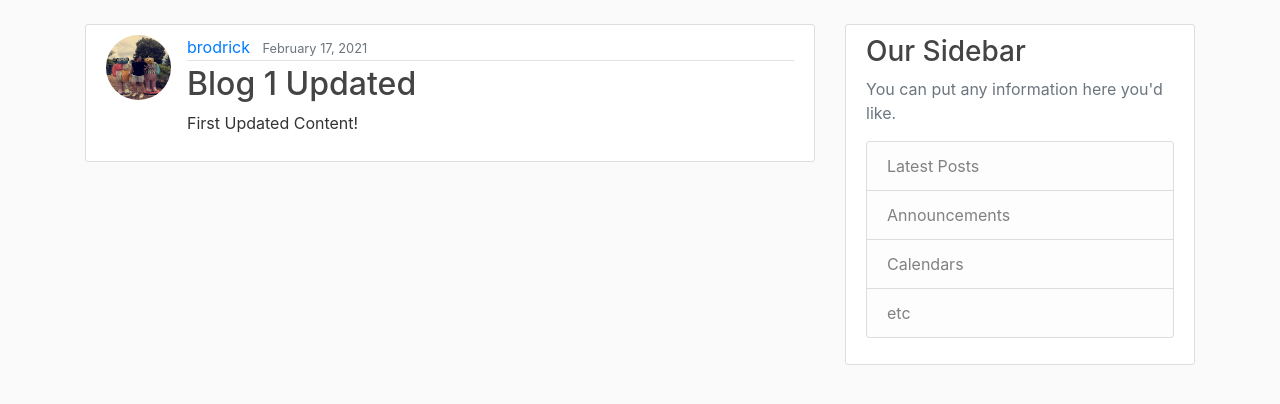
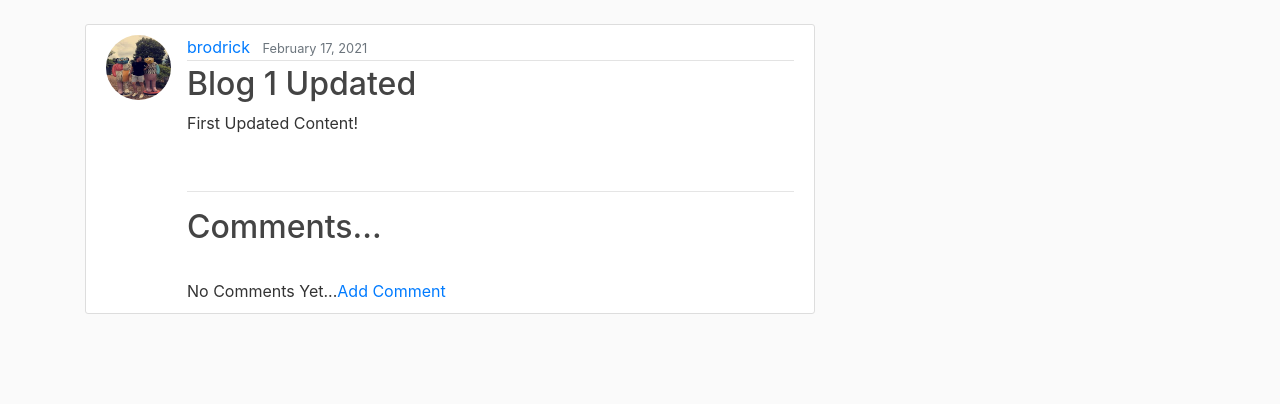
Before and after one commit to brodrickgeorge/Skate-Spot-Django, a Django app: page /post/1/ in a window 1280 px wide. Shown: the part 56-460 px from the top of the page. Run offline with Django 3.2, Linux system fonts and the light colour scheme; data comes from the database, SQL or seed files in the repository; both versions use the stored data as it was after the commit; some libraries are stand-ins or nearby versions.

Commit message:
added comments

```diff
--- a/blog/admin.py
+++ b/blog/admin.py
@@ -1,4 +1,5 @@
 from django.contrib import admin
-from .models import Post
+from .models import Post, Comment
 
 admin.site.register(Post)
+admin.site.register(Comment)
--- a/blog/models.py
+++ b/blog/models.py
@@ -11,9 +11,19 @@ class Post(models.Model):
     author = models.ForeignKey(User, on_delete=models.CASCADE)
     image = models.ImageField(default='default.jpg', upload_to='blog_images')
 
-
     def __str__(self):
         return self.title
 
     def get_absolute_url(self):
         return reverse("post-detail", kwargs={"pk": self.pk})
+
+
+class Comment(models.Model):
+    post = models.ForeignKey(
+        Post, related_name='comments', on_delete=models.CASCADE)
+    name = models.CharField(max_length=255)
+    body = models.TextField()
+    date_added = models.DateTimeField(default=timezone.now)
+
+    def __str__(self):
+        return '%s - %s' % (self.post.title, self.name)
--- a/blog/templates/blog/base.html
+++ b/blog/templates/blog/base.html
@@ -73,19 +73,6 @@
       {% endif %}
       {% block content %}{% endblock %}
     </div>
-    <div class="col-md-4">
-      <div class="content-section">
-        <h3>Our Sidebar</h3>
-        <p class='text-muted'>You can put any information here you'd like.
-          <ul class="list-group">
-            <li class="list-group-item list-group-item-light">Latest Posts</li>
-            <li class="list-group-item list-group-item-light">Announcements</li>
-            <li class="list-group-item list-group-item-light">Calendars</li>
-            <li class="list-group-item list-group-item-light">etc</li>
-          </ul>
-        </p>
-      </div>
-    </div>
   </div>
 </main>
 
--- a/blog/templates/blog/post_detail.html
+++ b/blog/templates/blog/post_detail.html
@@ -36,6 +36,28 @@
     />
     {% endif %}
     <p class="article-content">{{ object.content }}</p>
+    <br/>
+    <hr>
+    <h2>Comments...</h2>
+    <br/>
+    {% if not post.comments.all %}
+      No Comments Yet...<a href="{% url 'add-comment' object.pk %}">Add Comment</a>
+      {% else %}
+      <a href="{% url 'add-comment' object.pk %}" >Add Comment</a>
+      <br/><br/>
+      {% for comment in post.comments.all %}
+      <strong>
+        {{comment.name}} - {{comment.date_added|date:"F d, Y" }}
+      </strong>
+      <br/>
+      {{comment.body}}
+      <br/><br/>
+      <hr>
+      {% endfor %}
+
+    {% endif %}
+
+
   </div>
 </article>
 {% endblock content %}
--- a/blog/urls.py
+++ b/blog/urls.py
@@ -4,7 +4,8 @@ from .views import (PostListView,
                     PostCreateView,
                     PostUpdateView,
                     PostDeleteView,
-                    UserPostListView)
+                    UserPostListView,
+                    AddCommentView)
 from . import views
 
 urlpatterns = [
@@ -13,6 +14,7 @@ urlpatterns = [
     path('post/<int:pk>/', PostDetailView.as_view(), name='post-detail'),
     path('post/new/', PostCreateView.as_view(), name='post-create'),
     path('post/<int:pk>/update/', PostUpdateView.as_view(), name='post-update'),
+    path('post/<int:pk>/comment/', AddCommentView.as_view(), name='add-comment'),
     path('post/<int:pk>/delete/', PostDeleteView.as_view(), name='post-delete'),
     path('about/', views.about, name='blog-about'),
 ]
--- a/blog/views.py
+++ b/blog/views.py
@@ -5,8 +5,9 @@ from django.views.generic import (ListView,
                                   DetailView,
                                   CreateView,
                                   UpdateView,
-                                  DeleteView)
-from .models import Post
+                                  DeleteView,
+                                  )
+from .models import Post, Comment
 
 
 def home(request):
@@ -74,5 +75,17 @@ class PostDeleteView(LoginRequiredMixin, UserPassesTestMixin, DeleteView):
         return False
 
 
+class AddCommentView(LoginRequiredMixin, CreateView):
+    model = Comment
+    template_name = 'blog/add_comment.html'
+    fields = ['body']
+    success_url = '/'
+
+    def form_valid(self, form):
+        form.instance.post_id = self.kwargs['pk']
+        form.instance.name = self.request.user.username
+        return super().form_valid(form)
+
+
 def about(request):
     return render(request, 'blog/about.html', {'title': 'About'})
```
Also changed, not shown: blog/templates/blog/add_comment.html (added, +14 -0 lines), blog/migrations/0003_comment.py (added), blog/templates/blog/home.html (line endings or trailing spaces), db.sqlite3.
